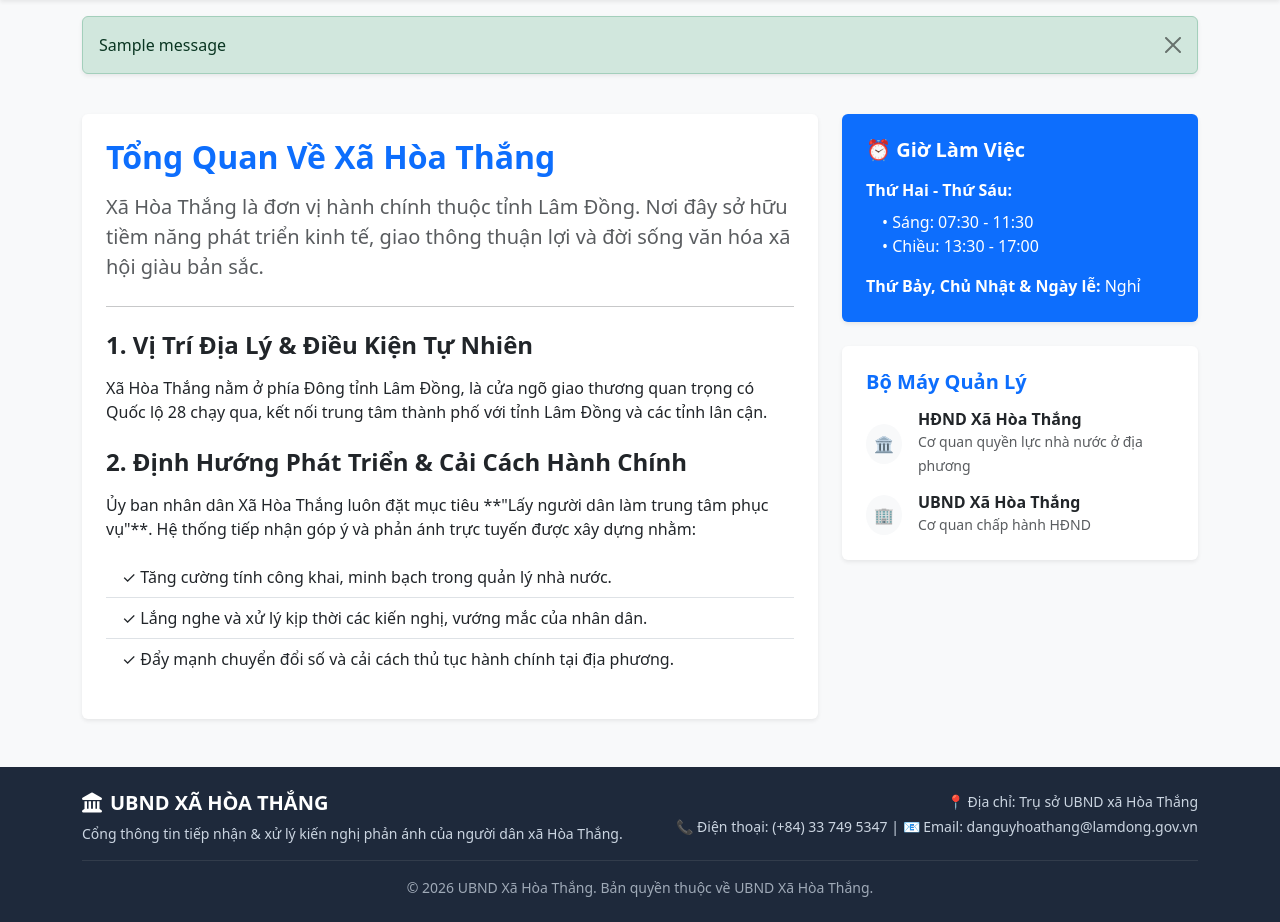
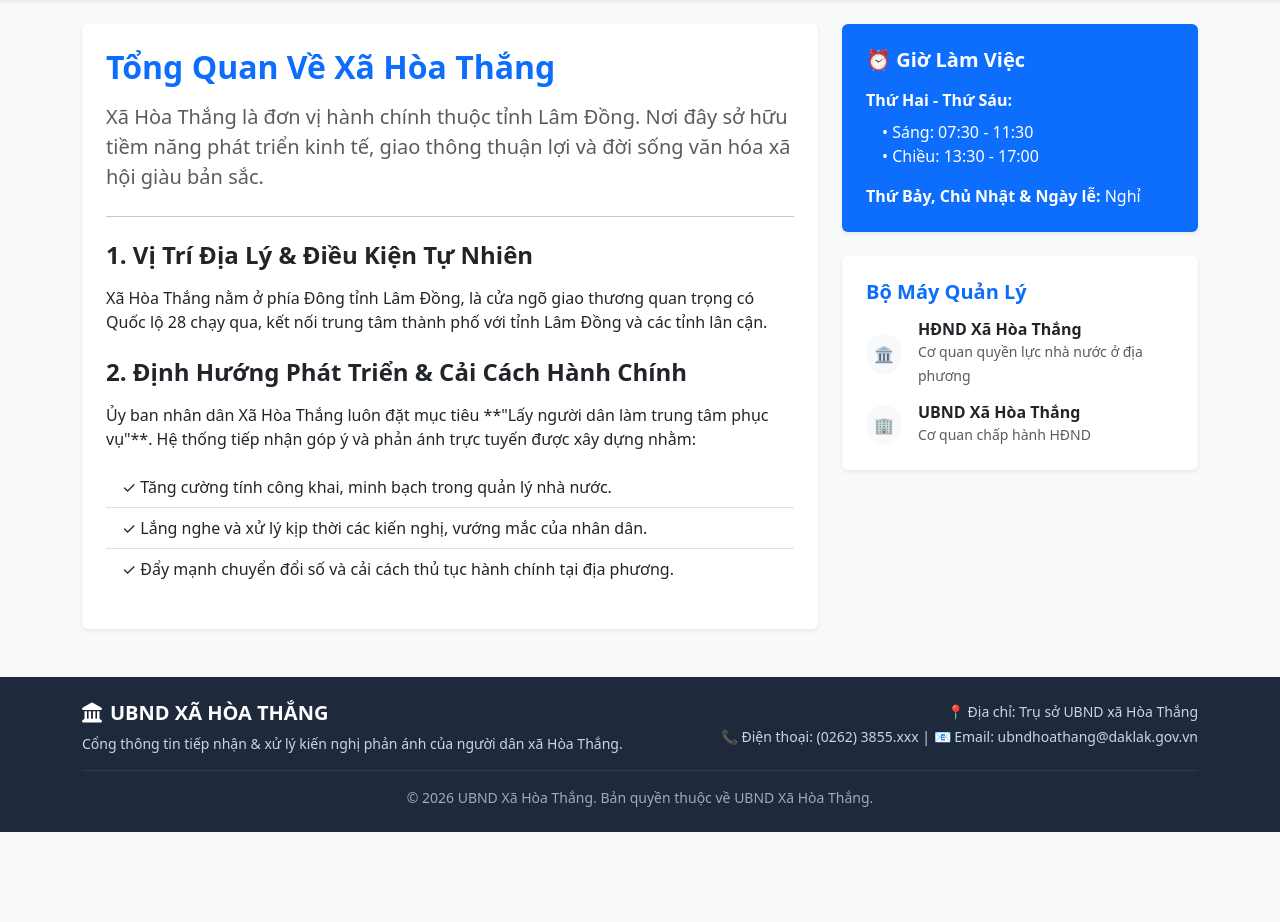
Before and after one commit to hau1401/quanlyphananh_xahoathang, a Flask app: page /about in a window 1280 px wide. Shown: the part 56-978 px from the top of the page. After the commit the page ends 888 px from the top, so only its background shows below. Run offline with Flask 3, Linux system fonts and the light colour scheme; tables that the repository leaves empty hold one stand-in row (values such as "Sample post"); one stand-in notice (Sample message) is shown; some libraries are stand-ins or nearby versions.

Commit message:
Nâng cấp thông báo SweetAlert2 và thêm popup xác nhận đăng xuất

```diff
--- a/templates/base.html
+++ b/templates/base.html
@@ -4,10 +4,15 @@
     <meta charset="UTF-8">
     <meta name="viewport" content="width=device-width, initial-scale=1.0">
     <title>{% block title %}UBND Xã Hòa Thắng - Cổng Thông Tin & Phản Ánh{% endblock %}</title>
+
     <!-- Bootstrap 5 CSS -->
     <link href="https://cdn.jsdelivr.net/npm/bootstrap@5.3.0/dist/css/bootstrap.min.css" rel="stylesheet">
     <!-- FontAwesome Icons -->
     <link rel="stylesheet" href="https://cdnjs.cloudflare.com/ajax/libs/font-awesome/6.4.0/css/all.min.css">
+
+    <!-- 1. THÊM THƯ VIỆN SWEETALERT2 DÙNG ĐỂ TẠO NOTIFICATION VÀ POPUP XÁC NHẬN -->
+    <script src="https://cdn.jsdelivr.net/npm/sweetalert2@11"></script>
+
     <style>
         body { display: flex; flex-direction: column; min-height: 100vh; background-color: #f8f9fa; }
         main { flex: 1; }
@@ -42,7 +47,11 @@
                             <a href="{{ url_for('dashboard') }}" class="btn btn-warning btn-sm fw-bold"><i class="fa-solid fa-gauge-high me-1"></i>Dashboard Admin</a>
                         {% endif %}
                         <a href="{{ url_for('profile') }}" class="btn btn-outline-light btn-sm"><i class="fa-solid fa-user me-1"></i>{{ session.get('fullname') }}</a>
-                        <a href="{{ url_for('logout') }}" class="btn btn-light btn-sm text-primary fw-bold"><i class="fa-solid fa-right-from-bracket"></i></a>
+
+                        <!-- 2. NÚT ĐĂNG XUẤT CÓ HỎI XÁC NHẬN -->
+                        <button type="button" onclick="confirmLogout()" class="btn btn-light btn-sm text-danger fw-bold" title="Đăng xuất">
+                            <i class="fa-solid fa-right-from-bracket"></i>
+                        </button>
                     {% else %}
                         <a href="{{ url_for('login') }}" class="btn btn-outline-light btn-sm"><i class="fa-solid fa-right-to-bracket me-1"></i>Đăng nhập</a>
                         <a href="{{ url_for('register') }}" class="btn btn-light btn-sm text-primary fw-bold">Đăng ký</a>
@@ -51,20 +60,6 @@
             </div>
         </div>
     </nav>
-
-    <!-- THÔNG BÁO FLASH -->
-    <div class="container mt-3">
-        {% with messages = get_flashed_messages(with_categories=true) %}
-            {% if messages %}
-                {% for category, message in messages %}
-                    <div class="alert alert-{{ category }} alert-dismissible fade show shadow-sm" role="alert">
-                        {{ message }}
-                        <button type="button" class="btn-close" data-bs-dismiss="alert"></button>
-                    </div>
-                {% endfor %}
-            {% endif %}
-        {% endwith %}
-    </div>
 
     <!-- MAIN CONTENT -->
     <main class="container my-4">
@@ -81,7 +76,7 @@
                 </div>
                 <div class="col-md-6 text-md-end">
                     <p class="small mb-1">📍 Địa chỉ: Trụ sở UBND xã Hòa Thắng</p>
-                    <p class="small mb-0">📞 Điện thoại: (+84) 33 749 5347 | 📧 Email: danguyhoathang@lamdong.gov.vn</p>
+                    <p class="small mb-0">📞 Điện thoại: (0262) 3855.xxx | 📧 Email: ubndhoathang@daklak.gov.vn</p>
                 </div>
             </div>
             <hr class="my-3 border-secondary">
@@ -92,5 +87,54 @@
     </footer>
 
     <script src="https://cdn.jsdelivr.net/npm/bootstrap@5.3.0/dist/js/bootstrap.bundle.min.js"></script>
+
+    <!-- 3. SCRIPT HIỂN THỊ THÔNG BÁO NỔI ĐẸP MẮT & HỎI XÁC NHẬN ĐĂNG XUẤT -->
+    <script>
+        // Cấu hình Toast nổi ở góc trên bên phải
+        const Toast = Swal.mixin({
+            toast: true,
+            position: 'top-end',
+            showConfirmButton: false,
+            timer: 3500,
+            timerProgressBar: true,
+            didOpen: (toast) => {
+                toast.addEventListener('mouseenter', Swal.stopTimer)
+                toast.addEventListener('mouseleave', Swal.resumeTimer)
+            }
+        });
+
+        // Bắt thông báo từ Flask Flash
+        {% with messages = get_flashed_messages(with_categories=true) %}
+            {% if messages %}
+                {% for category, message in messages %}
+                    Toast.fire({
+                        icon: "{{ 'success' if category in ['success', 'info'] else 'error' if category in ['danger', 'error'] else 'warning' }}",
+                        title: "{{ message }}"
+                    });
+                {% endfor %}
+            {% endif %}
+        {% endwith %}
+
+        // Hàm xác nhận khi đăng xuất
+        function confirmLogout() {
+            Swal.fire({
+                title: 'Xác nhận đăng xuất?',
+                text: "Bạn có chắc chắn muốn thoát khỏi phiên làm việc hiện tại không?",
+                icon: 'warning',
+                showCancelButton: true,
+                confirmButtonColor: '#d33',
+                cancelButtonColor: '#6c757d',
+                confirmButtonText: '<i class="fa-solid fa-right-from-bracket me-1"></i> Đăng xuất ngay',
+                cancelButtonText: 'Hủy bỏ',
+                customClass: {
+                    popup: 'rounded-4 shadow'
+                }
+            }).then((result) => {
+                if (result.isConfirmed) {
+                    window.location.href = "{{ url_for('logout') }}";
+                }
+            });
+        }
+    </script>
 </body>
 </html>
```
